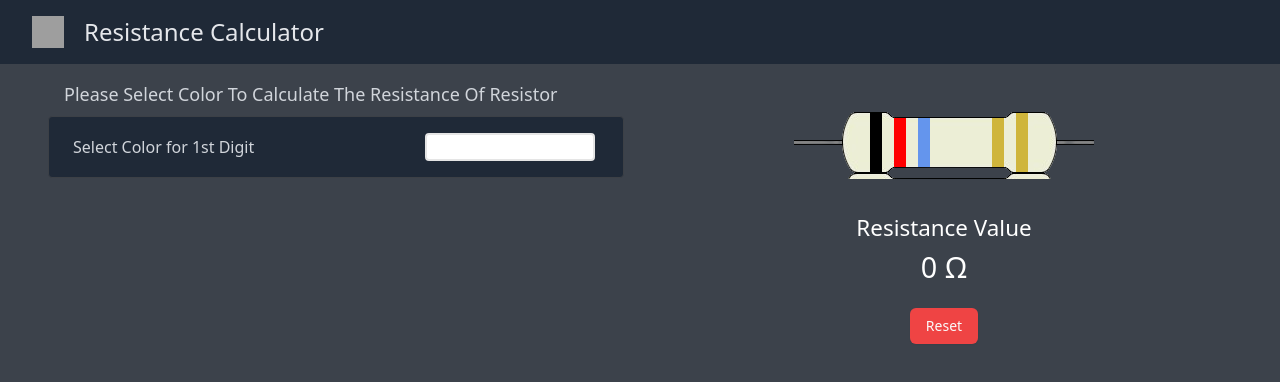
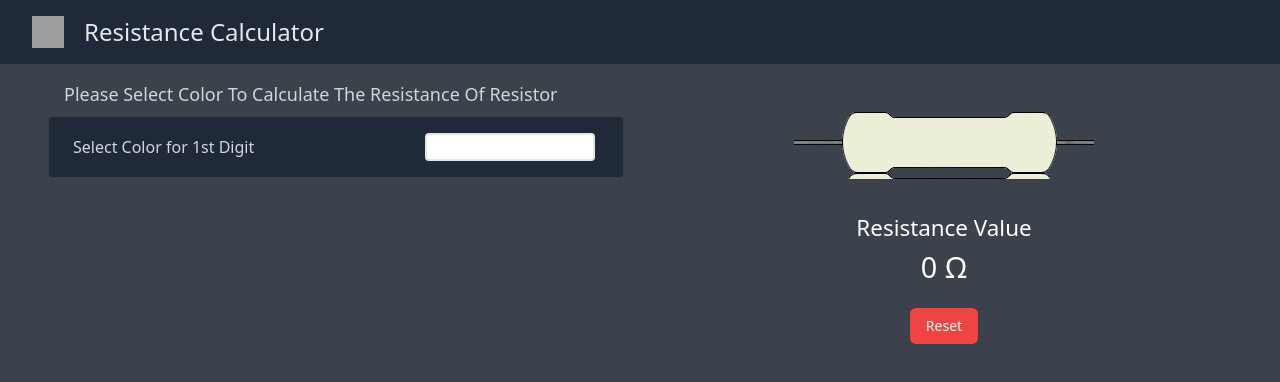
Before and after one commit to nischalshakya787/resistance-calculator, a React (Vite) app: page / in a window 1280 px wide. Shown: the top 382 px of the page. Built offline with nearby package versions, Linux system fonts and the light colour scheme; grey boxes are pictures that could not be loaded; the HTML template or start-up script is replaced by a standard one.

Commit message:
strip-rendering

```diff
--- a/src/components/ColorPalttes.jsx
+++ b/src/components/ColorPalttes.jsx
@@ -1,12 +1,11 @@
 import React, { useContext } from "react";
 import { UserContext } from "@/UserContext";
-import { colors } from "@/data/ColorCode";
+import { colors, toleranceColor } from "@/data/ColorCode";
 const ColorPaletteBox = ({ index, digit }) => {
   // index: Index of the color in the array.
   // digit: Indicates which digit is being selected. For example, if digit = 0, it refers to the 1st digit; if digit = 1, it refers to the 2nd digit, and so on.
 
   const { color, setColor } = useContext(UserContext);
-
   const handleColorSelect = () => {
     const newColorArray = [...color]; // Copying the color in new array
     newColorArray[digit] = colors[index]; //Storing what color is selected
@@ -23,7 +22,9 @@ const ColorPaletteBox = ({ index, digit }) => {
   return (
     <div
       className="border-gray-400 border w-[50px] h-[50px] flex items-center justify-center cursor-pointer rounded"
-      style={{ backgroundColor: colors[index] }} // This display different colors in palette box
+      style={{
+        backgroundColor: digit != 4 ? colors[index] : toleranceColor[index],
+      }} // This display different colors in palette box
       onClick={handleColorSelect}
     >
       <span className="opacity-0 hover:opacity-100 transition-all duration-300 w-full h-full m-0 flex items-center justify-center">
--- a/src/components/InputBox.jsx
+++ b/src/components/InputBox.jsx
@@ -1,4 +1,4 @@
-import React, { useContext, useEffect } from "react";
+import React, { useContext } from "react";
 import {
   Popover,
   PopoverContent,
@@ -16,7 +16,6 @@ const InputBox = ({ digit, length }) => {
       ? // Note: This restriction prevents users from selecting gold or silver for the first digit, as they don't represent digit values but instead indicate tolerance values.
         Array.from({ length: 12 }, () => [])
       : Array.from({ length: 9 }, () => []);
-
   return (
     <>
       <Popover>
--- a/src/components/NavBar.jsx
+++ b/src/components/NavBar.jsx
@@ -1,8 +1,6 @@
 import React, { useState } from "react";
 
 const Navbar = () => {
-  const [isOpen, setIsOpen] = useState(false);
-
   return (
     <nav className="bg-gray-800">
       <div className="max-w-7xl mx-auto px-4 sm:px-6 lg:px-8">
--- a/src/data/ColorCode.jsx
+++ b/src/data/ColorCode.jsx
@@ -31,6 +31,15 @@ const tolerance = {
   gold: "5%",
   silver: "10%",
 };
+const toleranceColor = [
+  "#A52A2A", // brown
+  "#FF0000", // red
+  "#008000", // green
+  "#0000FF", // blue
+  "#8A2BE2", // violet
+  "gold",
+  "silver",
+];
 const colors = [
   "#000000", // black
   "#A52A2A", // brown
@@ -46,4 +55,4 @@ const colors = [
   "silver", // silver
 ];
 
-export { tolerance, colorDigit, colorMultiplier, colors };
+export { tolerance, colorDigit, colorMultiplier, colors, toleranceColor };
--- a/src/pages/Home.jsx
+++ b/src/pages/Home.jsx
@@ -85,6 +85,19 @@ const Home = () => {
     }
   }, [color]);
   const colorLength = color.length;
+
+  const dimensionCalculator = (index) => {
+    if (index === 0) {
+      return { height: "59px", margin: "1px 0px", spacer: "12px" };
+    } else if (index === 2) {
+      return { height: "49px", margin: "6px 0px", spacer: "62px" };
+    } else if (index === 4) {
+      return { height: "59px", margin: "1px 0px", spacer: "12px" };
+    } else {
+      return { height: "49px", margin: "6px 0px", spacer: "12px" };
+    }
+  };
+
   return (
     <>
       <div
@@ -115,65 +128,35 @@ const Home = () => {
                 <tbody>
                   <tr>
                     <div
-                      style={{ width: "76px", display: "inline-block" }}
+                      style={{
+                        width: "76px",
+                        display: "inline-block",
+                        height: "59px",
+                      }}
                     ></div>
+                    {color.map((color, index) => {
+                      const { height, margin, spacer } =
+                        dimensionCalculator(index);
+                      return (
+                        <>
                           <div
                             style={{
                               display: "inline-block",
                               width: "12px",
-                        height: "59px",
-                        margin: "1px 0px",
-                        backgroundColor: "#000000",
+                              height: `${height}`,
+                              margin: `${margin}`,
+                              backgroundColor: `${color}`,
                             }}
                           ></div>
                           <div
-                      style={{ width: "12px", display: "inline-block" }}
-                    ></div>
-                    <div
                             style={{
+                              width: `${spacer}`,
                               display: "inline-block",
-                        width: "12px",
-                        height: "49px",
-                        margin: "6px 0px",
-                        backgroundColor: "#ff0000",
                             }}
                           ></div>
-                    <div
-                      style={{ width: "12px", display: "inline-block" }}
-                    ></div>
-                    <div
-                      style={{
-                        display: "inline-block",
-                        width: "12px",
-                        height: "49px",
-                        margin: "6px 0px",
-                        backgroundColor: "#6495ed",
-                      }}
-                    ></div>
-                    <div
-                      style={{ width: "62px", display: "inline-block" }}
-                    ></div>
-                    <div
-                      style={{
-                        display: "inline-block",
-                        width: "12px",
-                        height: "49px",
-                        margin: "6px 0px",
-                        backgroundColor: "#cfb53b",
-                      }}
-                    ></div>
-                    <div
-                      style={{ width: "12px", display: "inline-block" }}
-                    ></div>
-                    <div
-                      style={{
-                        display: "inline-block",
-                        width: "12px",
-                        height: "59px",
-                        margin: "1px 0px",
-                        backgroundColor: "#cfb53b",
-                      }}
-                    ></div>
+                        </>
+                      );
+                    })}
                   </tr>
                 </tbody>
               </table>
```
Lines whose indentation alone changed are shown as unchanged.
